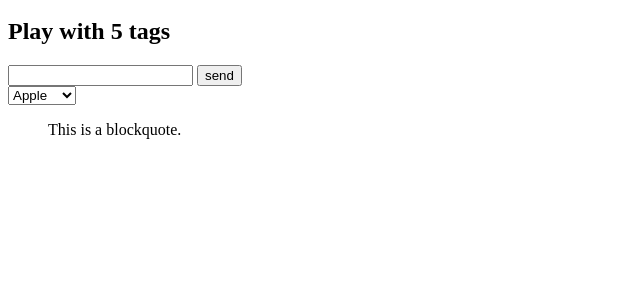
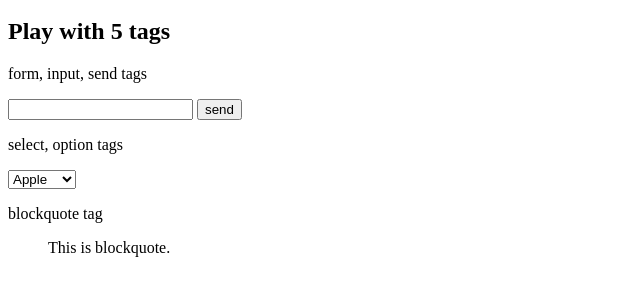
Before and after one commit to hide27k-1651576/hide27k-1651576.github.io, a plain HTML site: page tags.html in a window 1280 px wide. Shown: the part 518-800 px from the top of the page, without its empty margins (0-640 px from the left). Drawn offline with Linux system fonts and the light colour scheme.

Commit message:
Update tags.html

```diff
--- a/tags.html
+++ b/tags.html
@@ -48,10 +48,12 @@
             title="Suzallo Library" style="width:100px;height:100px;margin:5px">
     </a>
     <h2>Play with 5 tags</h2>
+    <p>form, input, send tags</p>
     <form>
         <input type="text" id="fname" name="fname" />
         <button>send</button>
     </form>
+    <p>select, option tags</p>
     <select>
         <option>
             Apple
@@ -63,8 +65,9 @@
             Lemon
         </option>
     </select>
+    <p>blockquote tag</p>
     <blockquote>
-        This is a blockquote.
+        This is blockquote.
     </blockquote>
 </body>
 </html>
```
